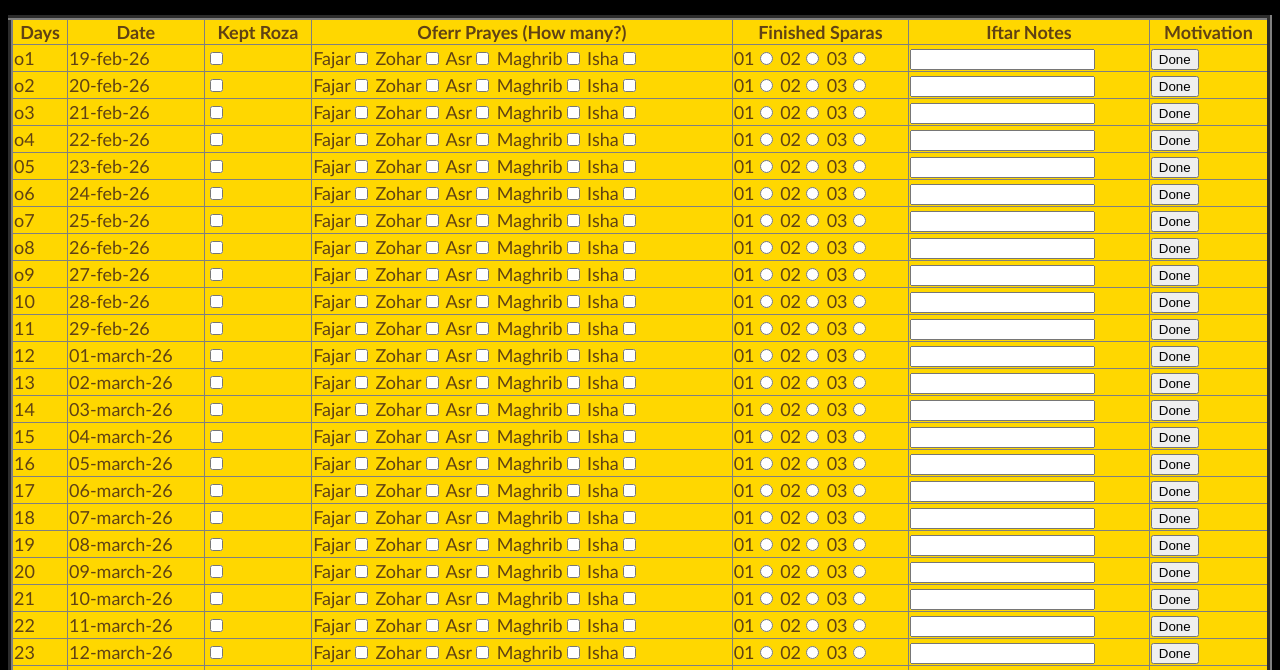
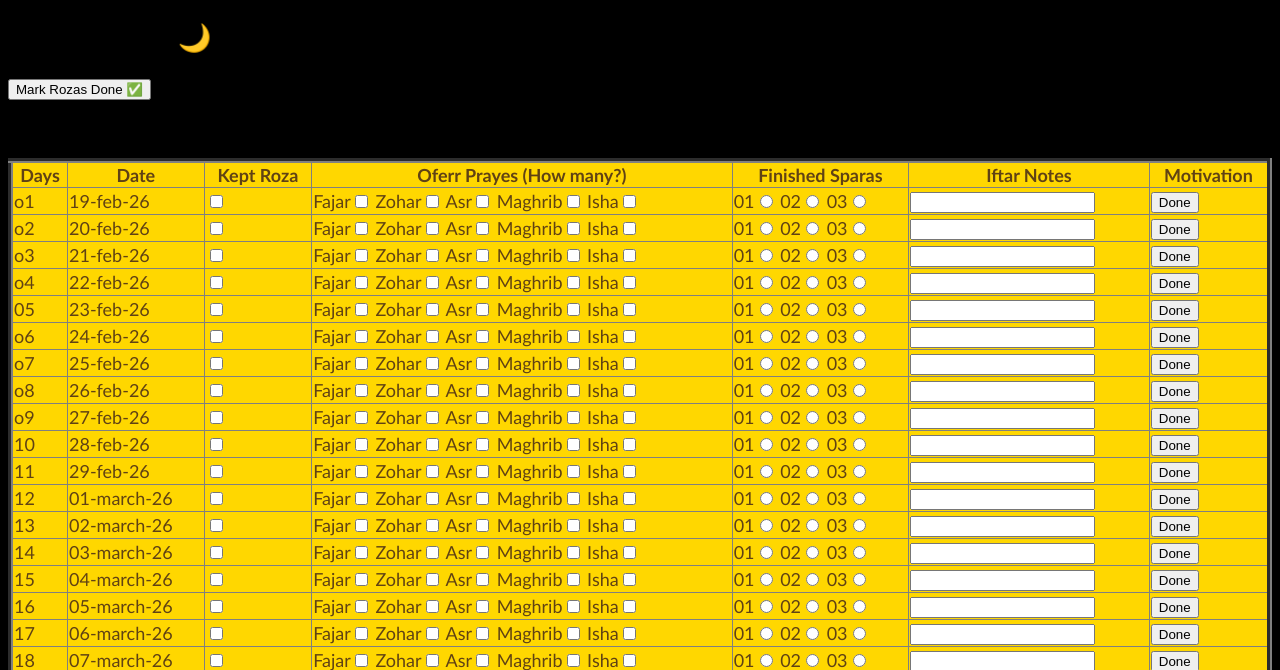
Before and after one commit to memoona17khurram/Ramadan-Tracker, a plain HTML site: page index.html in a window 1280 px wide. Shown: the part 117-787 px from the top of the page. Drawn offline with Linux system fonts and the light colour scheme.

Commit message:
Add files via upload
Updated html

```diff
--- a/index.html
+++ b/index.html
@@ -10,6 +10,12 @@
     <div class="header">
     <h1>Ramadan Check</h1>
     <p>Stay Healthy and happy in Ramadan by keeping chech on yourself...........</p>
+    </div>
+    <div class="track-btn">
+    <h2> Rozas Tracker 🌙</h2>
+    <button id="addRozasBtn">Mark Rozas Done ✅</button>
+    <p id="totalRozas">Rozas completed: 0 / 30</p>
+</div>
     </div>
 <table>
     <table border="5">
```
